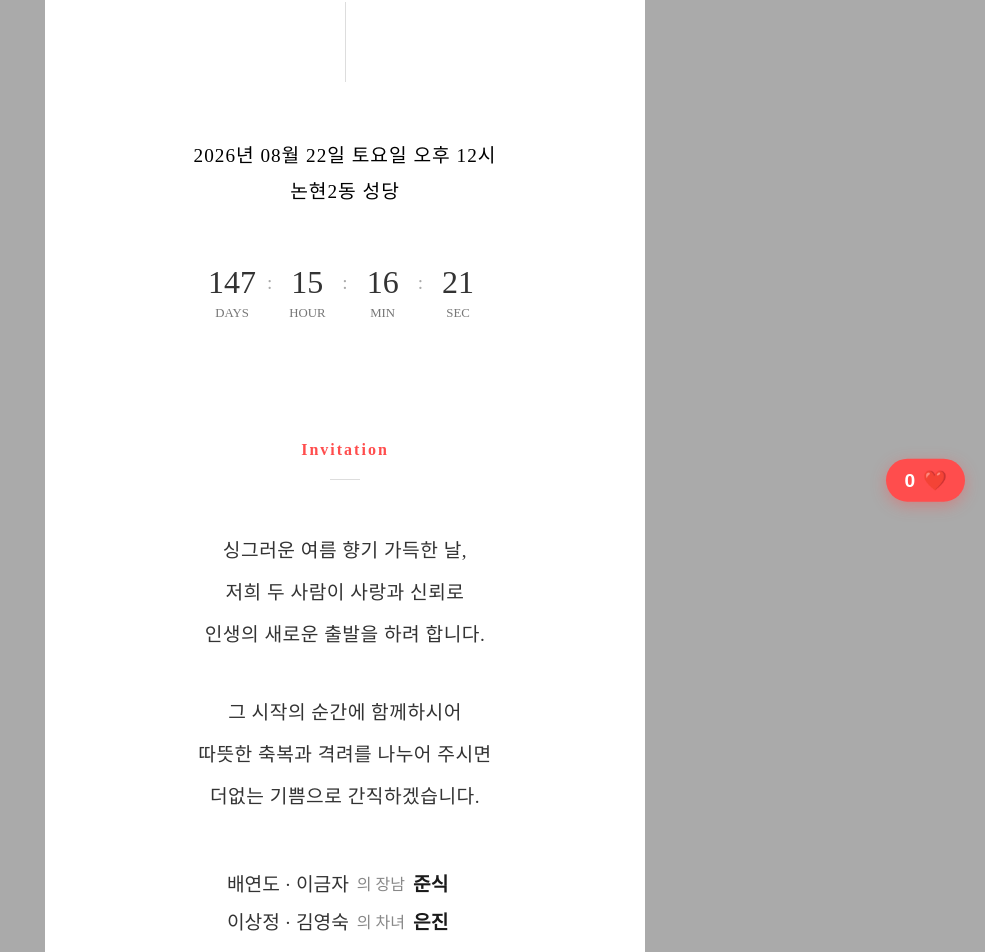
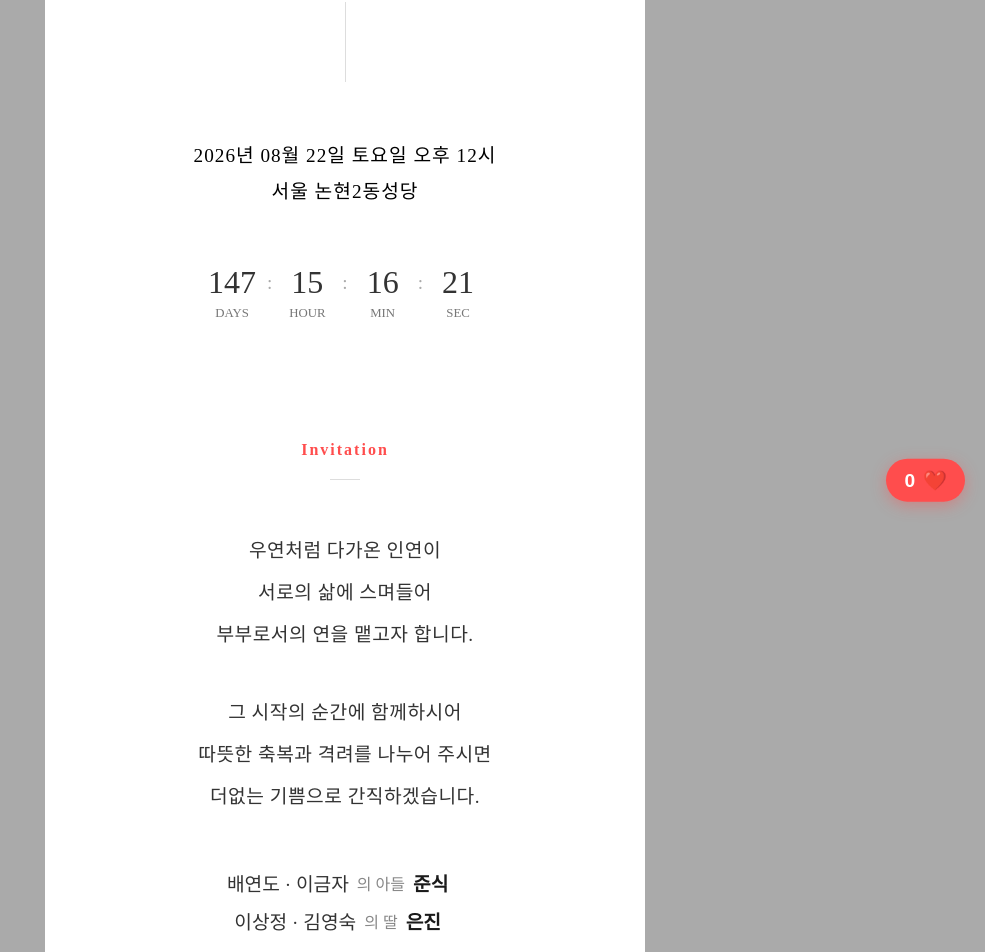
Before and after one commit to eunjinii/wedding-invitation, a React (Create React App) app: page / in a window 1280 px wide. Shown: the part 260-1212 px from the top of the page, without its empty margins (295-1280 px from the left). Built offline with nearby package versions, Linux system fonts and the light colour scheme; no server answers; the database is empty; a web font is replaced by a local one.

Commit message:
내용수정

```diff
--- a/src/components/Account.js
+++ b/src/components/Account.js
@@ -9,18 +9,18 @@ const Account = () => {
             title: "신랑측",
             color: "#fff",
             accounts: [
-                { relation: "신랑", name: "배준식", bank: "국민은행", number: "123-456-789012" },
-                { relation: "아버지", name: "배연도", bank: "신한은행", number: "987-654-321098" },
-                { relation: "어머니", name: "이금자", bank: "우리은행", number: "111-222-333333" },
+                { relation: "신랑", name: "배준식", bank: "경남은행", number: "540-21-0820058" },
+                { relation: "아버지", name: "배연도", bank: "국민은행", number: "419825-91-122484" },
+                { relation: "어머니", name: "이금자", bank: "국민은행", number: "811-24-0104-071" },
             ]
         },
         bride: {
             title: "신부측",
             color: "#fff",
             accounts: [
-                { relation: "신부", name: "이은진", bank: "우리은행", number: "1002-881-121526" },
-                { relation: "아버지", name: "이상정", bank: "농협은행", number: "444-5555-6666-77" },
-                { relation: "어머니", name: "김영숙", bank: "우리은행", number: "888-999-000000" },
+                { relation: "신부", name: "이은진", bank: "신한은행", number: "110-423-553456" },
+                { relation: "아버지", name: "이상정", bank: "신한은행", number: "305-04-056583" },
+                { relation: "어머니", name: "김영숙", bank: "우리은행", number: "307-08-261562" },
             ]
         }
     };
--- a/src/components/Header.js
+++ b/src/components/Header.js
@@ -34,7 +34,7 @@ const Header = () => {
 
             {/* 일시 및 장소 정보 */}
             <p style={infoStyle}>2026년 08월 22일 토요일 오후 12시</p>
-            <p style={infoStyle}>논현2동 성당</p>
+            <p style={infoStyle}>서울 논현2동성당</p>
         </header>
     );
 };
--- a/src/components/Invitation.js
+++ b/src/components/Invitation.js
@@ -12,9 +12,9 @@ const Invitation = () => {
 
             {/* 메인 문구 */}
             <div style={contentBoxStyle}>
-                <p style={paragraphStyle}>싱그러운 여름 향기 가득한 날,</p>
-                <p style={paragraphStyle}>저희 두 사람이 사랑과 신뢰로</p>
-                <p style={paragraphStyle}>인생의 새로운 출발을 하려 합니다.</p>
+                <p style={paragraphStyle}>우연처럼 다가온 인연이</p>
+                <p style={paragraphStyle}>서로의 삶에 스며들어</p>
+                <p style={paragraphStyle}>부부로서의 연을 맽고자 합니다.</p>
                 <br />
                 <p style={paragraphStyle}>그 시작의 순간에 함께하시어</p>
                 <p style={paragraphStyle}>따뜻한 축복과 격려를 나누어 주시면</p>
@@ -25,12 +25,12 @@ const Invitation = () => {
             <div style={familyBoxStyle}>
                 <div style={familyRowStyle}>
                     <span style={parentStyle}>배연도 · 이금자</span>
-                    <span style={relationStyle}>의 장남</span>
+                    <span style={relationStyle}>의 아들</span>
                     <span style={nameStyle}>준식</span>
                 </div>
                 <div style={familyRowStyle}>
                     <span style={parentStyle}>이상정 · 김영숙</span>
-                    <span style={relationStyle}>의 차녀</span>
+                    <span style={relationStyle}>의 딸</span>
                     <span style={nameStyle}>은진</span>
                 </div>
             </div>
```
